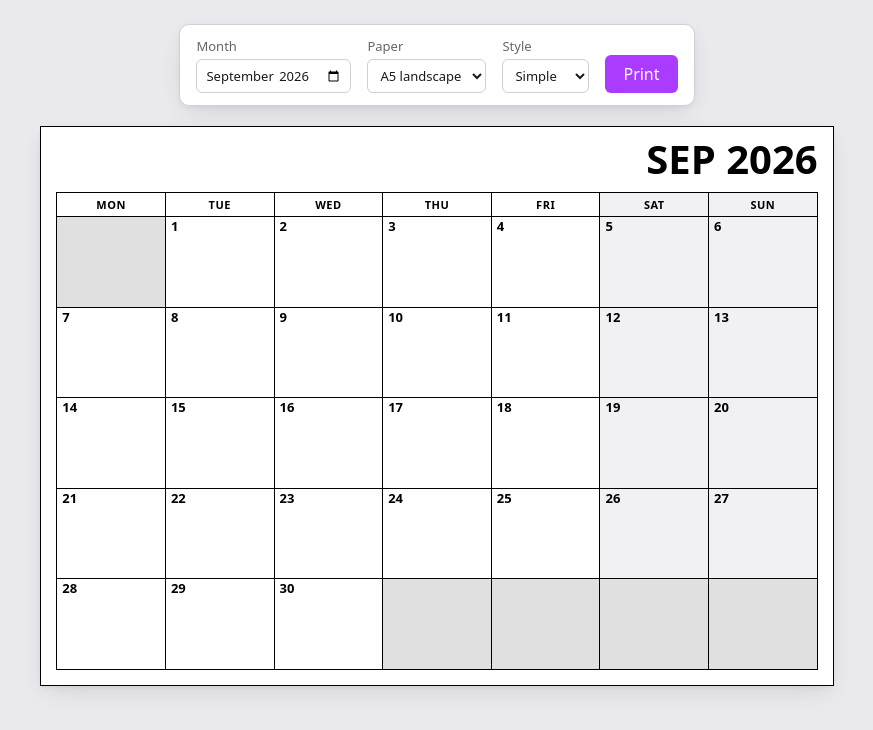
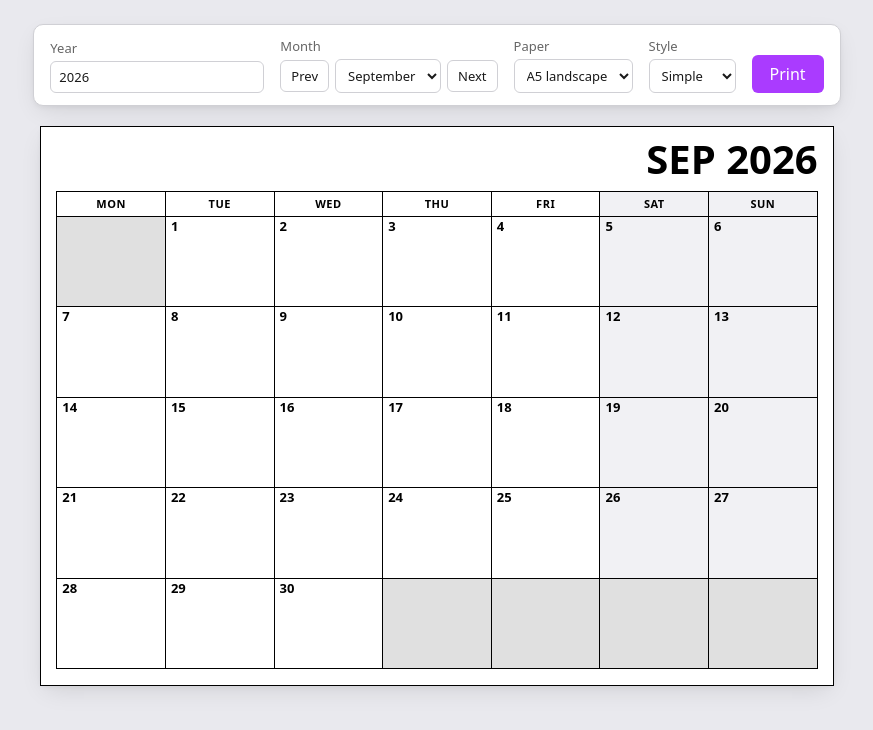
Before and after one commit to tymvios/calendar-template-print, a React (Vite) app: page / in a window 1280 px wide. Shown: the top 730 px of the page, without its empty margins (203-1076 px from the left). Built offline with nearby package versions, Linux system fonts and the light colour scheme.

Commit message:
Add month and year controls to the calendar interface

```diff
--- a/src/App.module.scss
+++ b/src/App.module.scss
@@ -34,6 +34,38 @@
     border-radius: 6px;
     background: #fff;
     color: var(--ink);
+  }
+}
+
+.monthField {
+  display: flex;
+  flex-direction: column;
+  gap: 4px;
+  font-size: 13px;
+  color: var(--muted);
+}
+
+.monthControls {
+  display: flex;
+  align-items: center;
+  gap: 6px;
+}
+
+.monthButton {
+  padding: 6px 10px;
+  border: 1px solid var(--line-soft);
+  border-radius: 6px;
+  background: #fff;
+  color: var(--ink);
+  font: inherit;
+  cursor: pointer;
+
+  &:hover {
+    background: var(--weekend-bg);
+  }
+  &:focus-visible {
+    outline: 2px solid var(--accent);
+    outline-offset: 2px;
   }
 }
 
@@ -165,6 +197,28 @@
   background: var(--empty-bg);
 }
 
+@media print {
+  .app {
+    min-height: 0;
+    display: block;
+    padding: 0;
+    gap: 0;
+    background: #fff;
+  }
+
+  .toolbar {
+    display: none;
+  }
+
+  .page {
+    position: fixed;
+    top: 50%;
+    left: 50%;
+    transform: translate(-50%, -50%);
+    box-shadow: none;
+  }
+}
+
 /* ---------------------------------------------------------------------------
    Themes. "simple" is the base look above; the blocks below override it.
    Add a new theme by adding a `.page[data-theme="name"]` block here and a
--- a/src/App.tsx
+++ b/src/App.tsx
@@ -21,6 +21,35 @@ interface Params {
   style: CalendarStyle;
 }
 
+const MONTH_OPTIONS = [
+  "January",
+  "February",
+  "March",
+  "April",
+  "May",
+  "June",
+  "July",
+  "August",
+  "September",
+  "October",
+  "November",
+  "December",
+];
+
+function formatMonth(year: number, month: number): string {
+  return `${year}-${String(month).padStart(2, "0")}`;
+}
+
+function parseYearDraft(value: string): number | null {
+  if (!/^\d{4}$/.test(value.trim())) return null;
+  return Number(value);
+}
+
+function shiftMonth(year: number, month: number, offset: number): { year: number; month: number } {
+  const date = new Date(year, month - 1 + offset, 1);
+  return { year: date.getFullYear(), month: date.getMonth() + 1 };
+}
+
 function readParams(): Params {
   const query = new URLSearchParams(window.location.search);
   const { year, month } = parseMonth(query.get("month"));
@@ -30,7 +59,9 @@ function readParams(): Params {
 }
 
 function App() {
-  const [{ year, month, size, style }, setParams] = useState<Params>(readParams);
+  const [params, setParams] = useState<Params>(readParams);
+  const { year, month, size, style } = params;
+  const [yearDraft, setYearDraft] = useState(String(year));
 
   // Reflect browser back/forward navigation.
   useEffect(() => {
@@ -39,10 +70,15 @@ function App() {
     return () => window.removeEventListener("popstate", onPopState);
   }, []);
 
+  useEffect(() => {
+    setYearDraft(String(year));
+  }, [year]);
+
   // Drive the printed sheet size/orientation via a dynamic @page rule.
   useEffect(() => {
     const style = document.createElement("style");
-    style.textContent = `@page { size: ${PAGE_DIMENSIONS[size]}; margin: 0; }`;
+    const printPageSize = size === "A3" ? PAGE_DIMENSIONS.A3 : PAGE_DIMENSIONS.A4;
+    style.textContent = `@page { size: ${printPageSize}; margin: 0; }`;
     document.head.appendChild(style);
     return () => {
       document.head.removeChild(style);
@@ -50,7 +86,7 @@ function App() {
   }, [size]);
 
   const calendar = useMemo(() => buildCalendar(year, month), [year, month]);
-  const monthValue = `${year}-${String(month).padStart(2, "0")}`;
+  const monthValue = formatMonth(year, month);
 
   const updateUrl = (nextMonth: string, nextSize: PaperSize, nextStyle: CalendarStyle) => {
     const query = new URLSearchParams();
@@ -61,17 +97,64 @@ function App() {
     setParams(readParams());
   };
 
+  const commitYear = () => {
+    const nextYear = parseYearDraft(yearDraft);
+    if (nextYear === null) {
+      setYearDraft(String(year));
+      return;
+    }
+    updateUrl(formatMonth(nextYear, month), size, style);
+  };
+
+  const updateRelativeMonth = (offset: number) => {
+    const next = shiftMonth(parseYearDraft(yearDraft) ?? year, month, offset);
+    updateUrl(formatMonth(next.year, next.month), size, style);
+  };
+
   return (
     <div className={styles.app}>
       <div className={styles.toolbar}>
         <label>
-          Month
+          Year
           <input
-            type="month"
-            value={monthValue}
-            onChange={(event) => updateUrl(event.target.value || monthValue, size, style)}
+            type="text"
+            inputMode="numeric"
+            pattern="[0-9]*"
+            maxLength={4}
+            value={yearDraft}
+            onChange={(event) => setYearDraft(event.target.value.replace(/\D/g, "").slice(0, 4))}
+            onBlur={commitYear}
+            onKeyDown={(event) => {
+              if (event.key === "Enter") event.currentTarget.blur();
+              if (event.key === "Escape") {
+                setYearDraft(String(year));
+                event.currentTarget.blur();
+              }
+            }}
           />
         </label>
+        <div className={styles.monthField}>
+          <span>Month</span>
+          <div className={styles.monthControls}>
+            <button type="button" className={styles.monthButton} onClick={() => updateRelativeMonth(-1)} aria-label="Previous month">
+              Prev
+            </button>
+            <select
+              value={month}
+              aria-label="Month"
+              onChange={(event) => updateUrl(formatMonth(parseYearDraft(yearDraft) ?? year, Number(event.target.value)), size, style)}
+            >
+              {MONTH_OPTIONS.map((label, index) => (
+                <option key={label} value={index + 1}>
+                  {label}
+                </option>
+              ))}
+            </select>
+            <button type="button" className={styles.monthButton} onClick={() => updateRelativeMonth(1)} aria-label="Next month">
+              Next
+            </button>
+          </div>
+        </div>
         <label>
           Paper
           <select value={size} onChange={(event) => updateUrl(monthValue, event.target.value as PaperSize, style)}>
```
